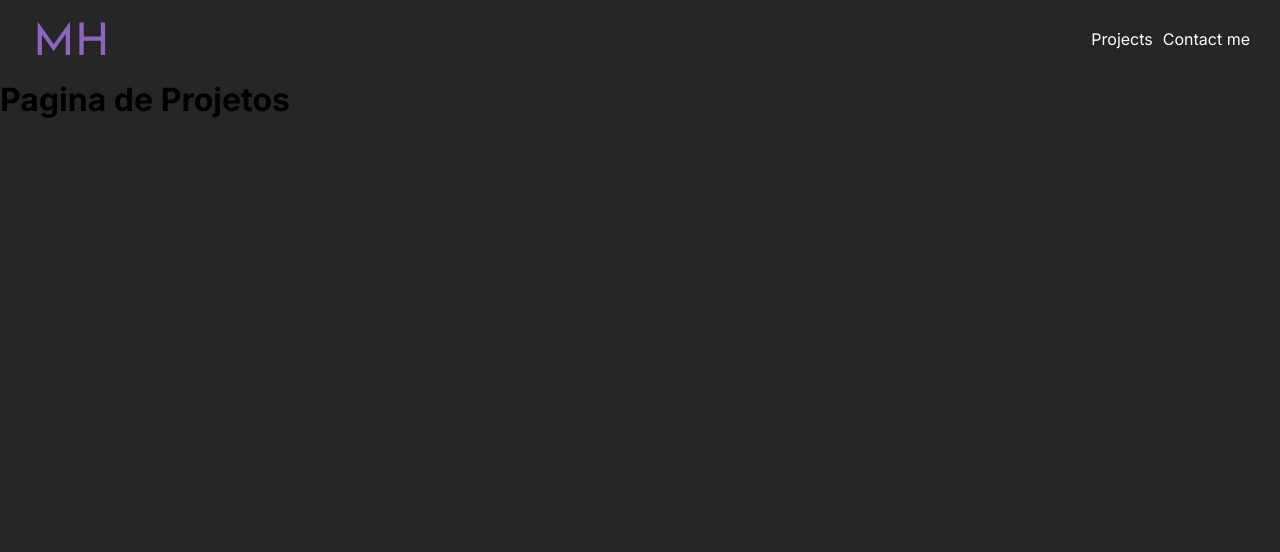
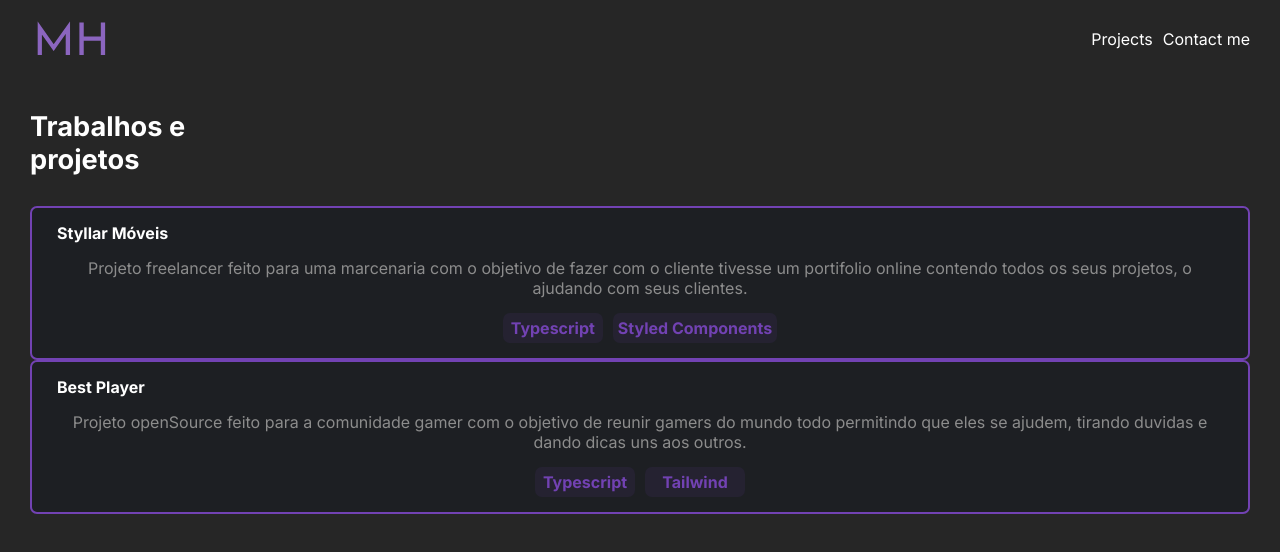
Before and after one commit to MichelHoffmann/newPortfolio, a React (Vite) app in the folder portfolio/: page /projects in a window 1280 px wide. Shown: the top 552 px of the page. Built offline with nearby package versions, Linux system fonts and the light colour scheme.

Commit message:
criando page projects

```diff
--- a/portfolio/src/Router.tsx
+++ b/portfolio/src/Router.tsx
@@ -1,6 +1,6 @@
 import { Routes, Route } from 'react-router-dom'
 import { Home } from './pages/Home'
-import { Projects } from './pages/Projects'
+import { Projects } from './pages/PageProjects/Projects.tsx'
 import { DefaultLayout } from './layouts/DefaultLayout.tsx'
 
 export function Router() {
--- /dev/null
+++ b/portfolio/src/componets/ProjectInfo/ProjectInfo.style.ts
@@ -0,0 +1,37 @@
+import { styled } from 'styled-components'
+
+export const DivProject = styled.article`
+  min-width: 300px;
+  background-color: var(--blue-gray);
+  border-radius: 7px;
+  border: 2px solid var(--purple-dark);
+  padding: 15px 25px;
+
+  h3 {
+    font-size: 1rem;
+    margin-bottom: 15px;
+  }
+
+  p {
+    color: var(--gray-200);
+    text-align: center;
+  }
+
+  .techs {
+    margin-top: 15px;
+    display: flex;
+    gap: 10px;
+    align-items: center;
+    justify-content: center;
+  }
+
+  .techs p {
+    min-width: 100px;
+    max-width: 170px;
+    padding: 5px;
+    font-weight: bold;
+    color: var(--purple-dark);
+    background-color: var(--tech);
+    border-radius: 7px;
+  }
+`
--- /dev/null
+++ b/portfolio/src/componets/ProjectInfo/index.tsx
@@ -0,0 +1,19 @@
+import { DivProject } from './ProjectInfo.style'
+
+interface ProjectsObject {
+  name: string
+  about: string
+  techs: string[]
+}
+export function ProjectInfo(props: ProjectsObject) {
+  return (
+    <DivProject>
+      <h3>{props.name}</h3>
+      <p>{props.about}</p>
+      <div className="techs">
+        <p>{props.techs[1]}</p>
+        <p>{props.techs[2]}</p>
+      </div>
+    </DivProject>
+  )
+}
--- a/portfolio/src/index.css
+++ b/portfolio/src/index.css
@@ -17,6 +17,7 @@
   --gray-200: #8C8C8C;
   --gray-100: #F2F2F2;
   --blue-gray: #1D1F23;
+  --tech: rgba(113, 66, 179, 0.1);
 }
 
 body {
--- /dev/null
+++ b/portfolio/src/pages/PageProjects/Projects.style.ts
@@ -0,0 +1,10 @@
+import { styled } from 'styled-components'
+
+export const ProjectsContainer = styled.section`
+  padding: 30px;
+  color: white;
+  h1 {
+    font-size: 1.7rem;
+    margin-bottom: 30px;
+  }
+`
--- /dev/null
+++ b/portfolio/src/pages/PageProjects/Projects.tsx
@@ -0,0 +1,33 @@
+import { ProjectInfo } from '../../componets/ProjectInfo'
+import { ProjectsContainer } from './Projects.style'
+
+export function Projects() {
+  const projects = [
+    {
+      name: 'Styllar Móveis',
+      id: 1,
+      about:
+        'Projeto freelancer feito para uma marcenaria com o objetivo de fazer com o cliente tivesse um portifolio online contendo todos os seus projetos, o ajudando com seus clientes.',
+      techs: ['React', 'Typescript', 'Styled Components'],
+    },
+    {
+      name: 'Best Player',
+      id: 2,
+      about:
+        'Projeto openSource feito para a comunidade gamer com o objetivo de reunir gamers do mundo todo permitindo que eles se ajudem, tirando duvidas e dando dicas uns aos outros.',
+      techs: ['React', 'Typescript', 'Tailwind'],
+    },
+  ]
+
+  return (
+    <ProjectsContainer>
+      <h1>
+        Trabalhos e <br />
+        projetos
+      </h1>
+      {projects.map((project) => {
+        return <ProjectInfo key={project.id} {...project} />
+      })}
+    </ProjectsContainer>
+  )
+}
--- a/portfolio/src/pages/Projects.tsx
+++ /dev/null
@@ -1,3 +0,0 @@
-export function Projects() {
-  return <h1>Pagina de Projetos</h1>
-}
```
Also changed, not shown: 1 other file (tests, documents, lock files or other folders).
